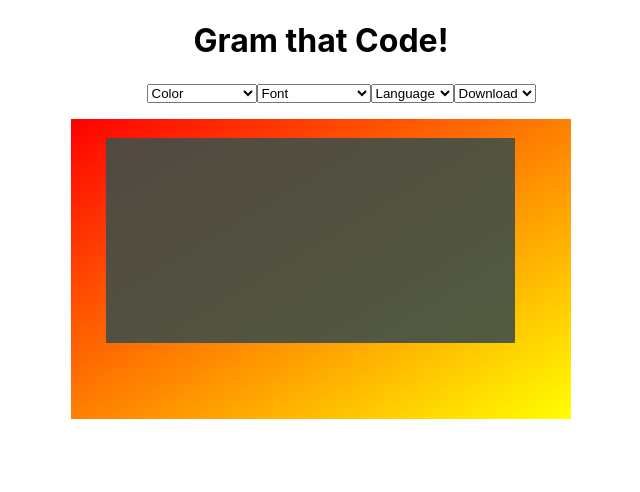
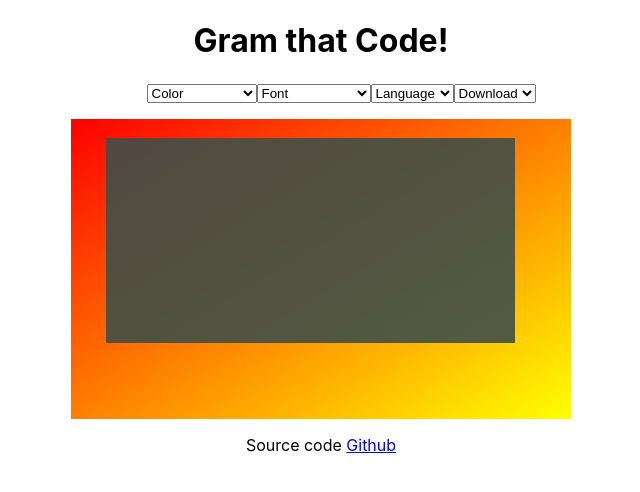
Before and after one commit to rkaufusi/gram-that-code, a React (Create React App) app: page / in a window 1280 px wide. Shown: the top 492 px of the page, without its empty margins (319-959 px from the left). Built offline with nearby package versions, Linux system fonts and the light colour scheme.

Commit message:
cleaned, styled, fixed text area carot

```diff
--- a/src/App.js
+++ b/src/App.js
@@ -1,6 +1,4 @@
 import './App.css';
-
-import InputArea from './InputArea.js';
 import Navbar from './Navbar.js';
 
 
@@ -9,7 +7,7 @@
     <div className="App">
       <h1>Gram that Code!</h1>
       <Navbar/>
-
+      <p>Source code <a href='https://github.com/rkaufusi/gram-that-code' target="_blank">Github</a></p>
 
     </div>
   );
```
